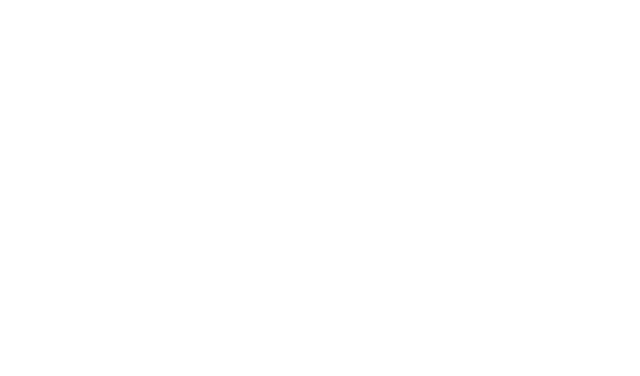
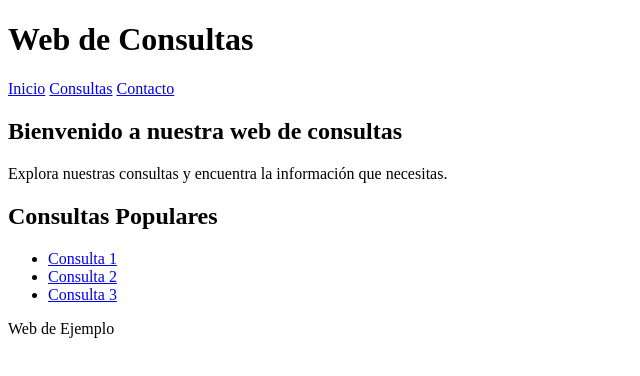
Before and after one commit to jannbcn/testWeb, a plain HTML site: page index.html in a window 1280 px wide. Shown: the whole page, without its empty margins (0-640 px from the left). Drawn offline with Linux system fonts and the light colour scheme.

Commit message:
Segundo commit del proyecto

```diff
--- a/index.html
+++ b/index.html
@@ -6,6 +6,35 @@
     <title>Document</title>
 </head>
 <body>
+    <header>
+        <h1>Web de Consultas</h1>
+    </header>
+
+    <nav>
+        <a href="#inicio">Inicio</a>
+        <a href="#consultas">Consultas</a>
+        <a href="#contacto">Contacto</a>
+    </nav>
+
+    <main>
+        <section id="inicio">
+            <h2>Bienvenido a nuestra web de consultas</h2>
+            <p>Explora nuestras consultas y encuentra la información que necesitas.</p>
+        </section>
+
+        <section id="consultas">
+            <h2>Consultas Populares</h2>
+            <ul>
+                <li><a href="#">Consulta 1</a></li>
+                <li><a href="#">Consulta 2</a></li>
+                <li><a href="#">Consulta 3</a></li>
+            </ul>
+        </section>
+    </main>
+
+    <footer>
+        <p>Web de Ejemplo</p>
+    </footer>
 
 </body>
 </html>
```
